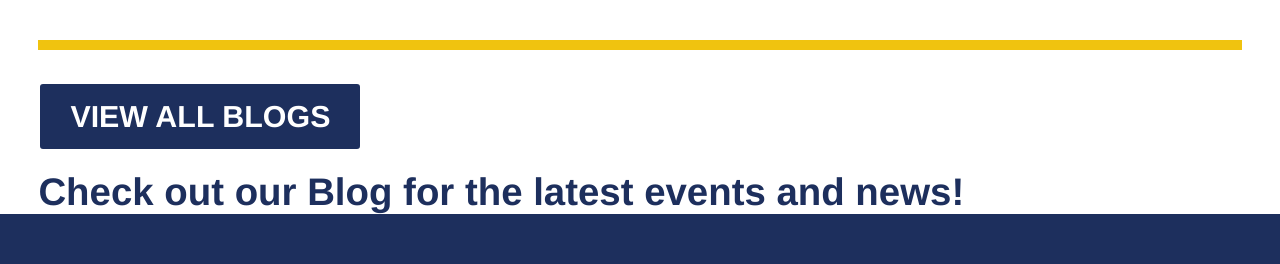
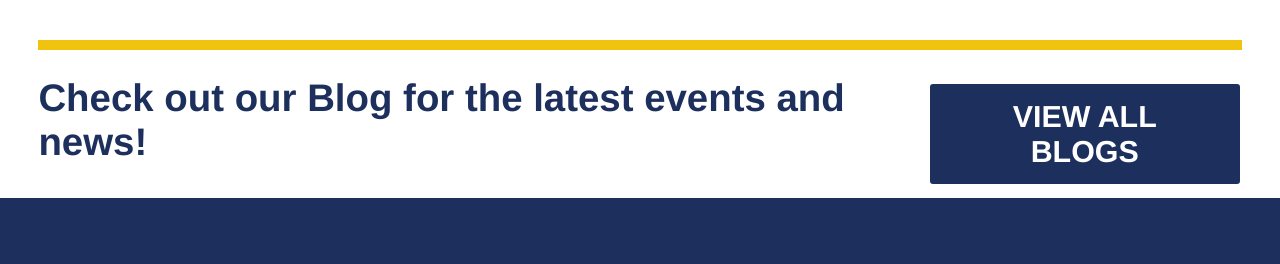
Before and after one commit to hack4impact-calpoly/go-see-foundation, a Next.js app: page / in a window 1280 px wide. Shown: the part 1921-2185 px from the top of the page. Built offline with nearby package versions, Linux system fonts and the light colour scheme; no server answers; the database is empty.

Commit message:
touch ups

```diff
--- a/src/app/admin/members/members.module.css
+++ b/src/app/admin/members/members.module.css
@@ -10,8 +10,8 @@
     -moz-background-size: cover;
     -o-background-size: cover;
     background-size: cover;
-    /* background-color: #1D2F5D */
-    /* background-image: url(/colorful.jpeg); */
+    background-color: #1D2F5D ;
+    background-image: url(/colorful.jpeg);
 }
 
 /* Table Structure Styling */
--- a/src/app/components/EventDescript.css
+++ b/src/app/components/EventDescript.css
@@ -1,10 +1,11 @@
 .event {
     width: 64vw;
-    padding: 20px;
+    padding: 10px;
     border-radius: 10px;
     margin: 0 auto;
     margin-top: -10px;
     position: relative;
+    /* padding-bottom:0px; */
 }
 
  .eventTitle h1 {
@@ -25,6 +26,7 @@
     flex-wrap: wrap;
     font-weight: 30px;
     height: 40%;
+    padding-bottom:10px;
  }
 
  .details > div {
@@ -66,7 +68,7 @@
 .description {
     display: flex;
     flex-direction: row;
-    margin-top: 45px;
+    margin-top: 35px;
 }
 
 .descript h2 {
--- a/src/app/components/HomeEvents.tsx
+++ b/src/app/components/HomeEvents.tsx
@@ -8,7 +8,7 @@ import { IEvent as BlogEvent } from "@database/blogSchema";
 import { useRouter } from "next/navigation";
 import Link from "next/link";
 import Image from "next/image";
-import blogIcon from "../images/blog.png"
+import blogIcon from "../images/blog.png";
 
 export default function HomeEvents() {
   const [events, setEvents] = useState<Array<IEvent>>([]);
@@ -99,9 +99,7 @@ export default function HomeEvents() {
   return (
     <div className={styles.container}>
       <div className={styles.offset}>
-        <div className={styles.pastEvents} tabIndex={0}>
-
-        </div>
+        <div className={styles.pastEvents} tabIndex={0}></div>
         <div className={styles.break}></div>
         <div className={styles.upcomingEvents}>
           <h2 className={styles.title}>Upcoming Events</h2>
@@ -113,7 +111,6 @@ export default function HomeEvents() {
             {events?.slice(1, 2).map((e: IEvent, index: number) => (
               <UpcomingEventCard key={e.eventID.toString()} event={e} />
             ))}
-
           </div>
           <button className={styles.allEventsButton} onClick={handleAllEvents}>
             VIEW ALL EVENTS
@@ -121,11 +118,13 @@ export default function HomeEvents() {
         </div>
         <div className={styles.divider}></div>
         <div className={styles.blogSection}>
-        <div className={styles.viewBlogsLink}>
-              <Link href="/blog" className={styles.viewAllArticles}>
-                VIEW ALL BLOGS
-              </Link>
-            <h3 className={styles.title}>Check out our Blog for the latest events and news! </h3>
+          <div className={styles.viewBlogsLink}>
+            <h3 className={styles.title}>
+              Check out our Blog for the latest events and news!{" "}
+            </h3>
+            <Link href="/blog" className={styles.viewAllArticles}>
+              VIEW ALL BLOGS
+            </Link>
           </div>
         </div>
       </div>
--- a/src/app/components/homeEvents.module.css
+++ b/src/app/components/homeEvents.module.css
@@ -118,15 +118,25 @@
 .blogSection {
   display: flex;
   align-items: center;
+  justify-content: center;
 }
 
 .viewBlogsLink {
   flex: 1;
+  display:flex;
+  flex-direction: row;
+  justify-content: center;
+
 }
+.viewBlogsLink  h3{
+  padding-top: 0.5%;
+  margin: 0.01% 0;
+  font-family: "Helvetica Neue", sans-serif;
+  font-size: 2.4em;
+  font-weight: 700;
+  color: #1d2f5d;
 
-
-
-
+}
 
 
 @media only screen and (max-width: 800px) {
--- a/src/app/login/page.tsx
+++ b/src/app/login/page.tsx
@@ -35,7 +35,7 @@ export default function LoginPage() {
       "\nYou checked 'Remeber Me': " +
       String(loginData.remember) +
       "\n\nThis will eventually navigate you to the landing page, now signed in, but for now you will remain here.";
-    alert(message);
+    //alert(message);
 
     const email = loginData.email;
     const password = loginData.password;
--- a/src/app/page.tsx
+++ b/src/app/page.tsx
@@ -31,7 +31,7 @@ export default function Home() {
         className="groupImage"
         src="/Group_Photo.jpeg"
         alt="Go See Foundation's Group Photo"
-        width={500}
+        width={800}
         height={500}
       />
 
```
Also changed, not shown: src/app/components/register.module.css (+8 -6 lines).
